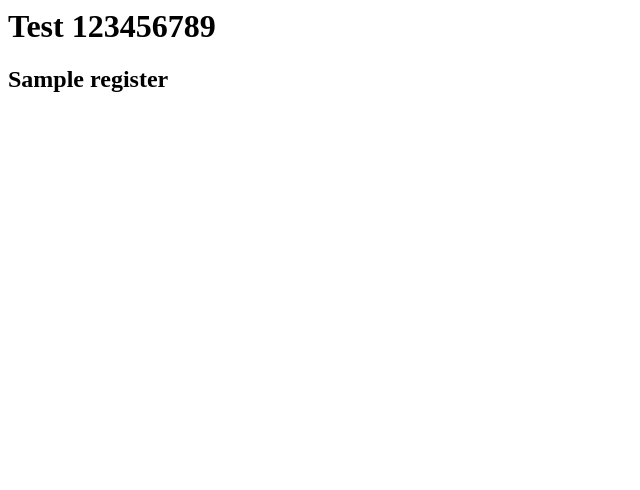
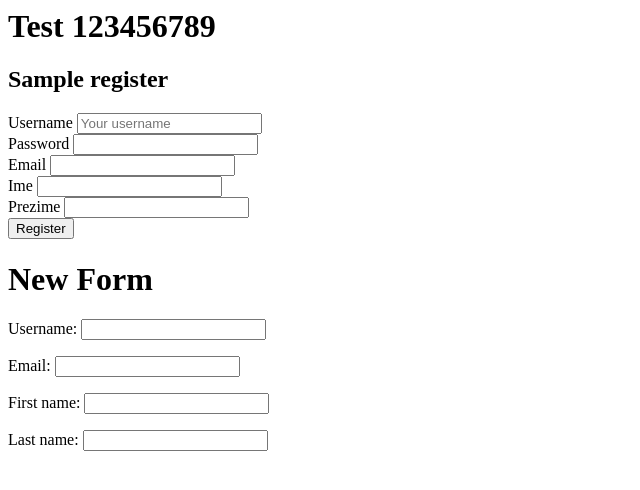
Before and after one commit to kuzmanovicd/isa-restaurant, a Django app: template src/users/templates/users/register.html in a window 1280 px wide. Shown: the top 490 px of the page, without its empty margins (0-640 px from the left). Run offline with Django 3.2, Linux system fonts and the light colour scheme; tables that the repository leaves empty hold one stand-in row (values such as "Sample post"); the template is opened without the code that fills it: values that come from a table or form of the project are taken from there, most other values are stand-ins (such as "Sample title", 1, 10 or a date in 2020).

Commit message:
dodavanje forme za registraciju

```diff
--- a/src/isa2016project/urls.py
+++ b/src/isa2016project/urls.py
@@ -19,5 +19,5 @@ from users.views import Registration
 
 urlpatterns = [
     url(r'^admin/', admin.site.urls),
-    url(r'^test/', Registration.as_view(), name='registration'),
+    url(r'^register/', Registration.as_view(), name='registration'),
 ]
--- a/src/users/admin.py
+++ b/src/users/admin.py
@@ -1,6 +1,6 @@
 from django.contrib import admin
 
 # Register your models here.
-from .models import Korisnik
+from .models import Gost
 
-admin.site.register(Korisnik)
+admin.site.register(Gost)
--- /dev/null
+++ b/src/users/forms.py
@@ -0,0 +1,9 @@
+from django import forms
+from django.core import validators
+
+class RegisterForm(forms.Form):
+    username = forms.CharField(max_length=24)
+    password = forms.PasswordInput()
+    email = forms.EmailField(validators=[validators.validate_email])
+    first_name = forms.CharField(max_length=24)
+    last_name = forms.CharField(max_length=30)
--- a/src/users/templates/users/register.html
+++ b/src/users/templates/users/register.html
@@ -1,3 +1,28 @@
+
+
 <h1>Test 123456789</h1>
 
 <h2>{{register}}</h2>
+
+<div>
+    <form method="POST" action=".">
+        {% csrf_token %}
+        Username
+        <input name="username" type="text" placeholder="Your username"><br>
+        Password
+        <input name="password" type="password"><br>
+        Email
+        <input name="email" type="email"><br>
+        Ime
+        <input name="firs_tname" type="text"><br>
+        Prezime
+        <input name="last_name" type="text"><br>
+        <input type="submit" value="Register">
+    </form>
+
+    <h1> New Form </h1>
+    <form method="POST" action=".">
+        {% csrf_token %}
+        {{ form.as_p }}
+    </form>
+</div>
```
Also changed, not shown: src/isa2016project/settings.py (+2 -14 lines), src/users/models.py (+8 -4 lines), src/users/views.py (+11 -2 lines), src/db.sqlite3, src/users/migrations/0001_initial.py (deleted), src/users/migrations/__init__.py (deleted).
